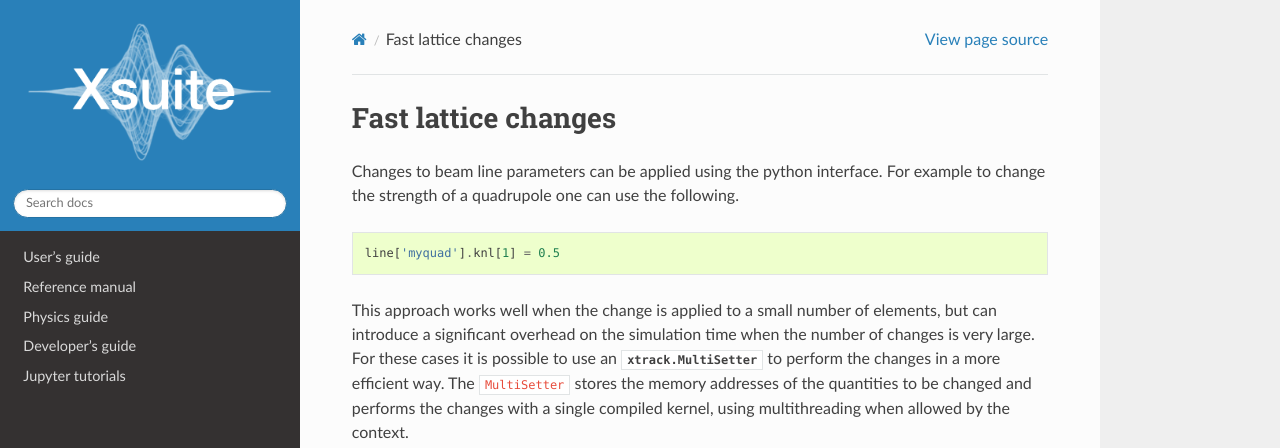
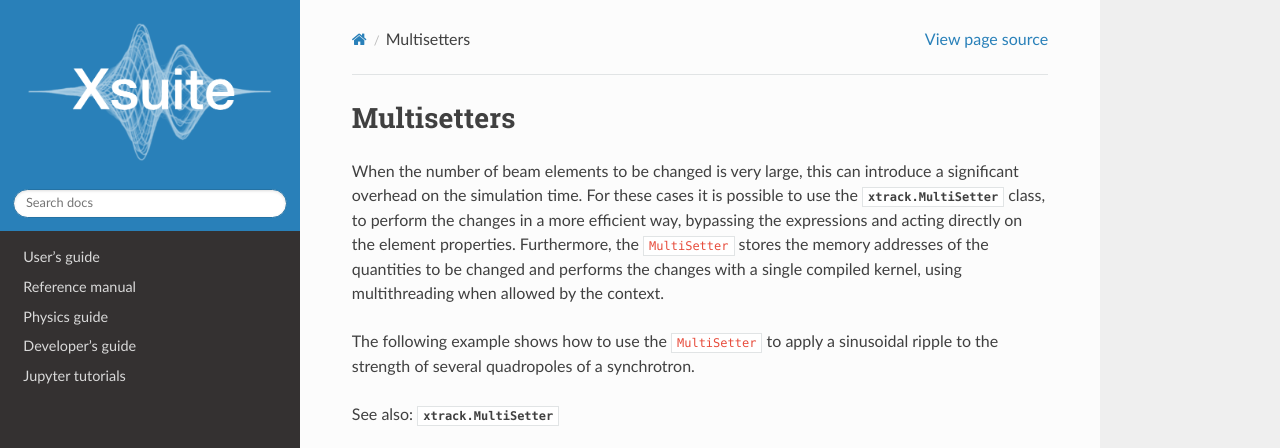
Before and after one commit to xsuite/xsuite, a Sphinx documentation site: the page built from docs/fast_lattice_changes.rst, in a window 1280 px wide, cut to the strip 0-448 px from the top of the page. Built offline with Sphinx 7.4.7 and the Read the Docs theme 2.0.0, drawn with Linux system fonts in a browser that asks for light colours; pages that are not in the unit, such as notebooks, are missing from menus.

Commit message:
Update docs

```diff
--- a/docs/fast_lattice_changes.rst
+++ b/docs/fast_lattice_changes.rst
@@ -1,17 +1,11 @@
-Fast lattice changes
-====================
+Multisetters
+------------
 
-Changes to beam line parameters can be applied using the python interface. For
-example to change the strength of a quadrupole one can use the following.
-
-.. code-block:: python
-
-    line['myquad'].knl[1] = 0.5
-
-This approach works well when the change is applied to a small number of elements,
-but can introduce a significant overhead on the simulation time when the number of
-changes is very large. For these cases it is possible to use an :class:`xtrack.MultiSetter`
-to perform the changes in a more efficient way. The ``MultiSetter`` stores the
+When the number of beam elements to be changed is very large, this can introduce
+a significant overhead on the simulation time. For these cases it is possible to use
+the :class:`xtrack.MultiSetter` class, to perform the changes in a more efficient way,
+bypassing the expressions and acting directly on the element properties.
+Furthermore, the ``MultiSetter`` stores the
 memory addresses of the quantities to be changed and performs the changes with a single
 compiled kernel, using multithreading when allowed by the context.
 
--- a/docs/time_dependent_knobs.rst
+++ b/docs/time_dependent_knobs.rst
@@ -1,5 +1,5 @@
 Time dependent knobs
-====================
+--------------------
 
 To simulate the effect of time-changing properties of the beam-line it is possible
 to control any lattice element attribute with a time-dependent function.
--- a/docs/track.rst
+++ b/docs/track.rst
@@ -40,6 +40,9 @@
 
 .. include:: freeze_longitudinal.rst
 
+Time-dependent line properties
+==============================
+
 .. include:: time_dependent_knobs.rst
 
 .. include:: fast_lattice_changes.rst
```
Also changed, not shown: docs/exciter.rst (+1 -6 lines).
